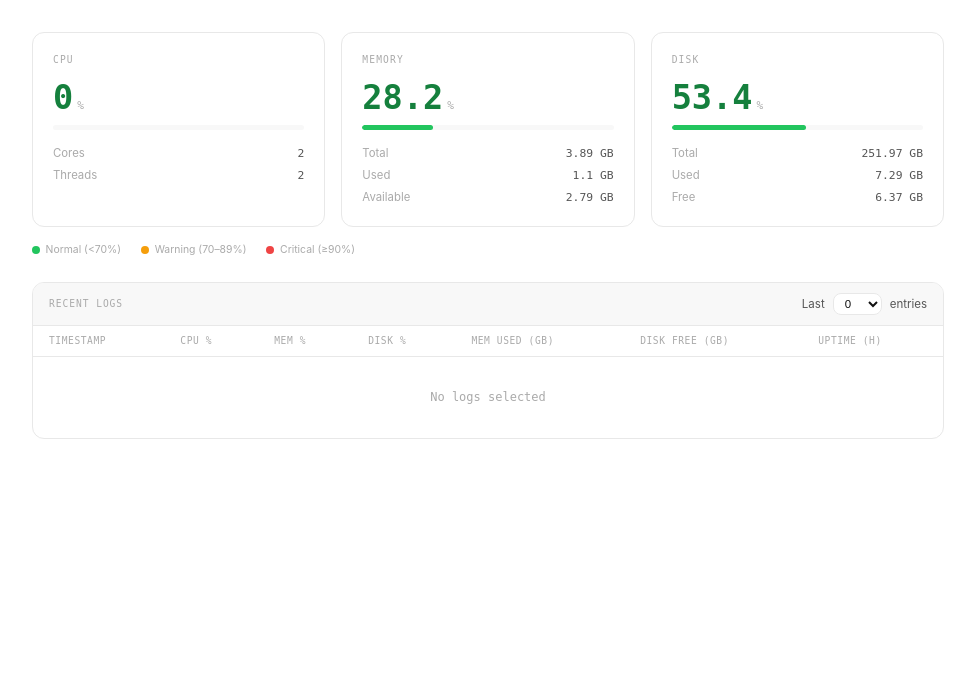
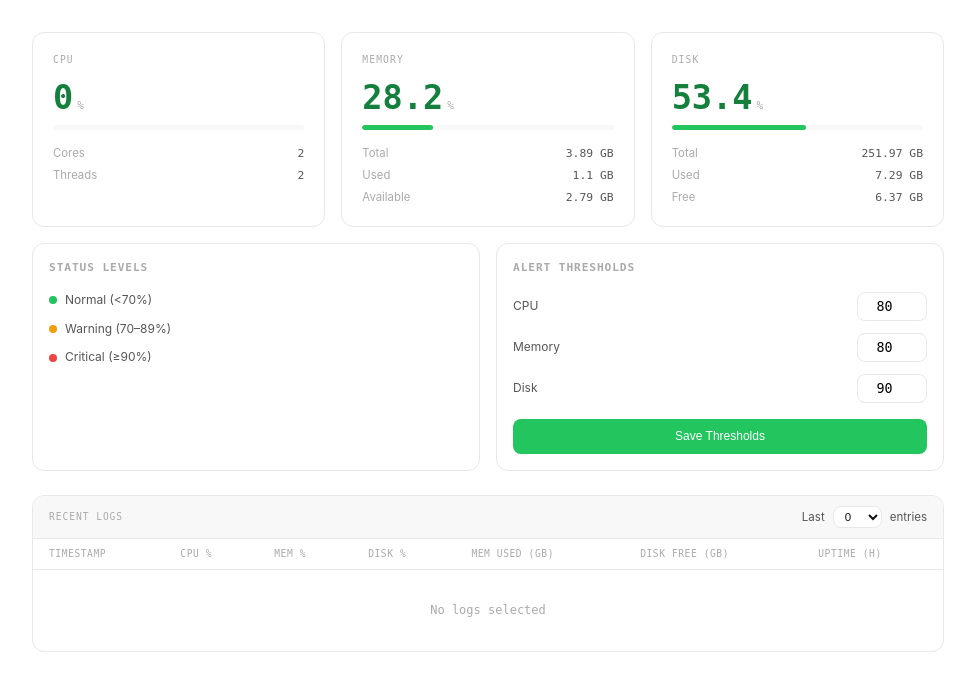
Before and after one commit to F7Z7/Seaker-Alert-App, a Flask app: page / in a window 1280 px wide. Shown: the part 84-775 px from the top of the page, without its empty margins (152-1127 px from the left). Run offline with Flask 3, Linux system fonts and the light colour scheme; data comes from the database, SQL or seed files in the repository; parts of the project's set-up code (start-up, migrations or seed data) failed here and were passed over.

Commit message:
added a threshold selector

```diff
--- a/backend/static/css/style.css
+++ b/backend/static/css/style.css
@@ -377,7 +377,88 @@ tbody td:first-child {
     color: var(--text-muted);
 }
 
+.settings-section {
+    display: flex;
+    gap: 1rem;
+    margin-bottom: 1.5rem;
+}
 
+.legend-panel,
+.threshold-panel {
+    flex: 1;
+    border: 0.5px solid var(--border);
+    border-radius: var(--radius-lg);
+    padding: 1rem;
+    background: var(--bg);
+}
+
+.legend-panel h3,
+.threshold-panel h3 {
+    font-family: var(--font);
+    font-size: 0.7rem;
+    text-transform: uppercase;
+    letter-spacing: 0.08em;
+    color: var(--text-muted);
+    margin-bottom: 1rem;
+}
+
+.legend-item {
+    display: flex;
+    align-items: center;
+    gap: 0.5rem;
+    margin-bottom: 0.75rem;
+    font-size: 0.75rem;
+    color: var(--text-secondary);
+}
+
+.threshold-inputs {
+    display: flex;
+    flex-direction: column;
+    gap: 0.75rem;
+}
+
+.input-group {
+    display: flex;
+    justify-content: space-between;
+    align-items: center;
+}
+
+.input-group label {
+    font-size: 0.75rem;
+    color: var(--text-secondary);
+}
+
+.input-group input {
+    width: 70px;
+    padding: 6px 8px;
+    border: 1px solid var(--border);
+    border-radius: var(--radius);
+    text-align: center;
+    font-family: var(--font);
+}
+
+#save-threshold-btn {
+    width: 100%;
+    margin-top: 1rem;
+    padding: 0.65rem;
+    border: none;
+    border-radius: var(--radius);
+    background: var(--green);
+    color: white;
+    cursor: pointer;
+    font-size: 0.75rem;
+    font-weight: 500;
+}
+
+#save-threshold-btn:hover {
+    opacity: 0.9;
+}
+
+@media (max-width: 768px) {
+    .settings-section {
+        flex-direction: column;
+    }
+}
 #loading-screen {
     text-align: center;
     padding: 20px;
--- a/backend/templates/index.html
+++ b/backend/templates/index.html
@@ -112,18 +112,55 @@
 </div>
 
 <!-- Color legend -->
-<div class="legend">
+<div class="settings-section">
+
+    <div class="legend-panel">
+        <h3>Status Levels</h3>
+
         <div class="legend-item">
-        <span class="legend-dot green"></span>Normal (&lt;70%)
+            <span class="legend-dot green"></span>
+            <span>Normal (&lt;70%)</span>
         </div>
+
         <div class="legend-item">
-        <span class="legend-dot yellow"></span>Warning (70–89%)
+            <span class="legend-dot yellow"></span>
+            <span>Warning (70–89%)</span>
         </div>
+
         <div class="legend-item">
-        <span class="legend-dot red"></span>Critical (≥90%)
+            <span class="legend-dot red"></span>
+            <span>Critical (≥90%)</span>
         </div>
     </div>
 
+    <div class="threshold-panel">
+        <h3>Alert Thresholds</h3>
+
+        <div class="threshold-inputs">
+
+            <div class="input-group">
+                <label for="cpu-threshold">CPU</label>
+                <input type="number" id="cpu-threshold" min="0" max="100" value="80">
+            </div>
+
+            <div class="input-group">
+                <label for="memory-threshold">Memory</label>
+                <input type="number" id="memory-threshold" min="0" max="100" value="80">
+            </div>
+
+            <div class="input-group">
+                <label for="disk-threshold">Disk</label>
+                <input type="number" id="disk-threshold" min="0" max="100" value="90">
+            </div>
+
+        </div>
+
+        <button id="save-threshold-btn">
+            Save Thresholds
+        </button>
+    </div>
+
+</div>
 <!-- Log table -->
 <div class="log-section">
     <div class="log-header">
```
Lines whose indentation alone changed are shown as unchanged.
